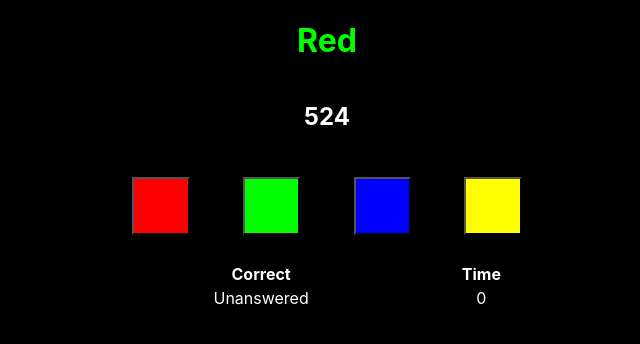
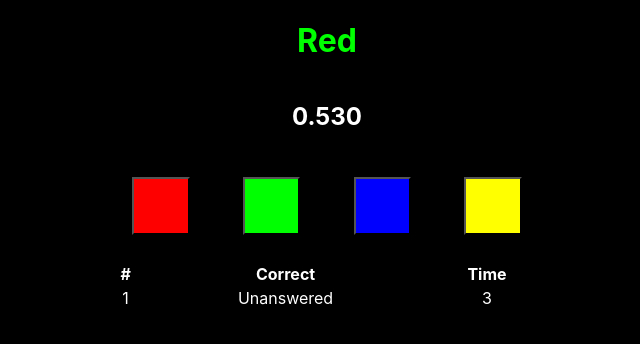
Before and after one commit to stroopy-itb/stroopy-client, a React (Create React App) app: page / in a window 1280 px wide. Shown: the top 344 px of the page, without its empty margins (313-953 px from the left). Built offline with nearby package versions, Linux system fonts and the light colour scheme.

Commit message:
add answer attempt limit and time limit
also change time value shown and recorded to seconds with decimal points

```diff
--- a/src/page/StroopPage.tsx
+++ b/src/page/StroopPage.tsx
@@ -3,6 +3,7 @@ import { AnswerRecord, AnswerStatus, answerStatusToString } from "../model/Answe
 import ColorPair from "../model/ColorPair";
 import { Prompt, promptToString } from "../model/Prompt";
 import Countdown from "react-countdown";
+import { Result } from "../model/Result";
 
 export default function StroopPage(): JSX.Element {
     const [pairs, setPairs] = useState<ColorPair[]>([
@@ -23,6 +24,10 @@ export default function StroopPage(): JSX.Element {
             color: "#ffff00",
         },
     ])
+
+    const [answerLimit, setAnswerLimit] = useState(50);
+
+    const [timeLimit, setTimeLimit] = useState(3 * 1000);
 
     const pickRandomPair = (): ColorPair => {
         const text = pairs[Math.floor(Math.random() * pairs.length)];
@@ -49,12 +54,17 @@ export default function StroopPage(): JSX.Element {
     const [answerRecords, setAnswerRecords] = useState<AnswerRecord[]>([]);
 
     const chooseAnswer = (answer: ColorPair | undefined, time: number) => {
-        const newRecord: AnswerRecord = {status: AnswerStatus.Unanswered, time};
+        const newRecord: AnswerRecord = {status: AnswerStatus.Unanswered, time: (timeLimit - time)/1000};
+
+        if (answerRecords.length >= answerLimit) {
+            return;
+        }
 
         if (!answer) {
             setAnswerRecords(oldRecord => [...oldRecord, newRecord]);
             setStroopKey(pickRandomPair);
             setPrompt(randomPrompt);
+            setTimerId(Math.random());
             return;
         }
 
@@ -72,12 +82,13 @@ export default function StroopPage(): JSX.Element {
         setStroopKey(pickRandomPair);
         setPrompt(randomPrompt);
         setTimerId(Math.random());
+
     }
 
-    // TODO: fix timer logic/or create from scratch (this logic is stupid)
+    // TODO: fix timer logic or create from scratch (this logic is stupid)
     const [timerId, setTimerId] = useState(Math.random());
     const resetTimer = (time: number) => {
-        if (time < 0) {
+        if (time < 0 && answerRecords.length < answerLimit) {
             chooseAnswer(undefined, 0);
         }
     }
@@ -90,14 +101,17 @@ export default function StroopPage(): JSX.Element {
             <Countdown
                 key={timerId}
                 intervalDelay={0}
-                precision={3}
-                date={Date.now() + 3000}
+                precision={2}
+                date={Date.now() + timeLimit}
                 onTick={({total}) => resetTimer(total)}
                 overtime
-                renderer={({total}) => {
+                renderer={({total, seconds, milliseconds, api}) => {
+                    if (answerRecords.length >= answerLimit && total <= 0) {
+                        api.stop();
+                    }
                     return (
                     <div>
-                        <h2 style={{color: "white"}}>{total}</h2>
+                        <h2 style={{color: "white"}}>{`${seconds}.${milliseconds}`}</h2>
                         <div>
                         {pairs.map((pair) => (
                             <button key={pair.text} style={{ backgroundColor: pair.color, margin: "2em", padding: "2em" }} onClick={() => chooseAnswer(pair, total)}/>
@@ -110,17 +124,21 @@ export default function StroopPage(): JSX.Element {
             <table style={{ color: "white", width: "100%" }}>
                 <thead>
                     <tr>
+                        <th>#</th>
                         <th>Correct</th>
                         <th>Time</th>
                     </tr>
                 </thead>
                 <tbody>
-                {answerRecords.map(answerRecord => (
+                {answerRecords.map((answerRecord, i) => {
+                    return (
                     <tr>
+                        <td>{i + 1}</td>
                         <td>{answerStatusToString(answerRecord.status)}</td>
                         <td>{answerRecord.time}</td>
                     </tr>
-                ))}
+                    )
+                })}
                 </tbody>
             </table>
         </div>
```
